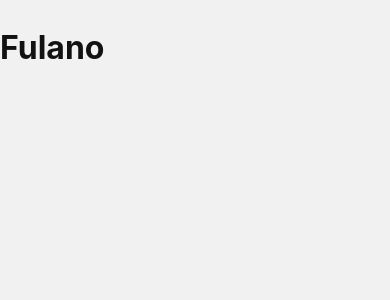
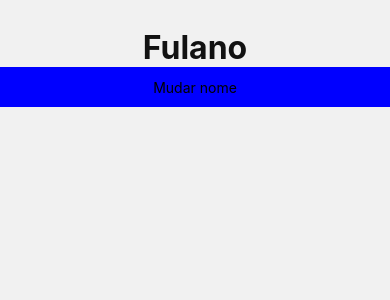
Before and after one commit to Brunogabriel-dev/app-tarefas, a React Native app: screen / in a window 390 px wide. Shown: the top 300 px of the page. Built offline with nearby package versions, Linux system fonts and the light colour scheme.

Commit message:
Inclusão de texto

```diff
--- a/App.js
+++ b/App.js
@@ -1,5 +1,5 @@
 import React, { useState } from 'react';
-import { View, Text, StyleSheet } from 'react-native'
+import { View, Text, StyleSheet, TouchableOpacity } from 'react-native'
 
 export default function App(){
   const [nome, setNome] = useState('Fulano')
@@ -7,6 +7,10 @@ export default function App(){
   return(
     <View style={styles.container}>
       <Text style={styles.title}>{nome}</Text>
+
+      <TouchableOpacity style={styles.button}>
+        <Text>Mudar nome</Text>
+      </TouchableOpacity>
     </View>
   )
 }
@@ -21,9 +25,13 @@ const styles = StyleSheet.create({
   title:{
     fontSize: 32,
     color: '#121212',
-    fontWeight: 'bold'
+    fontWeight: 'bold',
+    textAlign: 'center'
   },
-  text:{
-    color: 'red'
+  button:{
+    backgroundColor: 'blue',
+    height: 40,
+    justifyContent: 'center',
+    alignItems: 'center'
   }
 })
```
